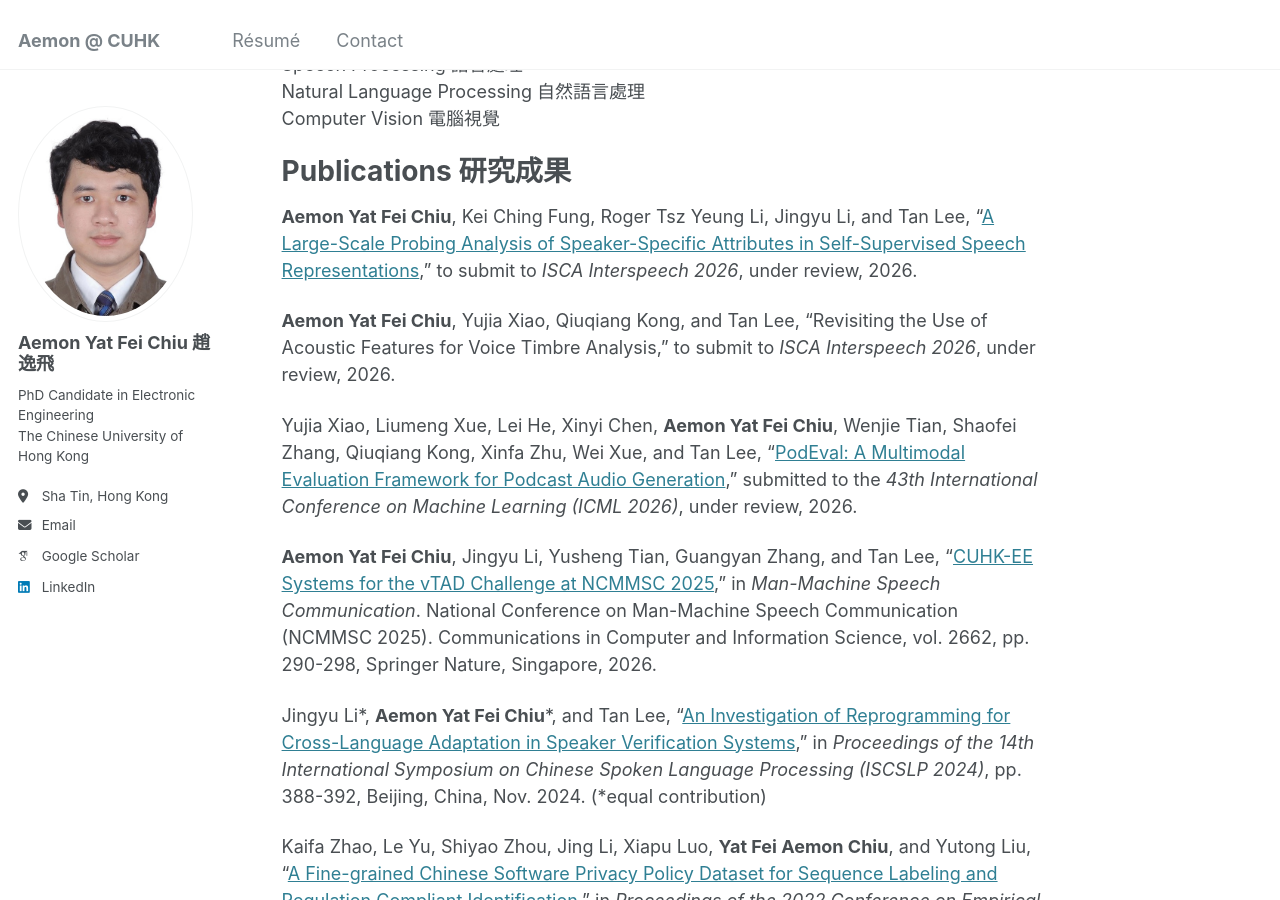
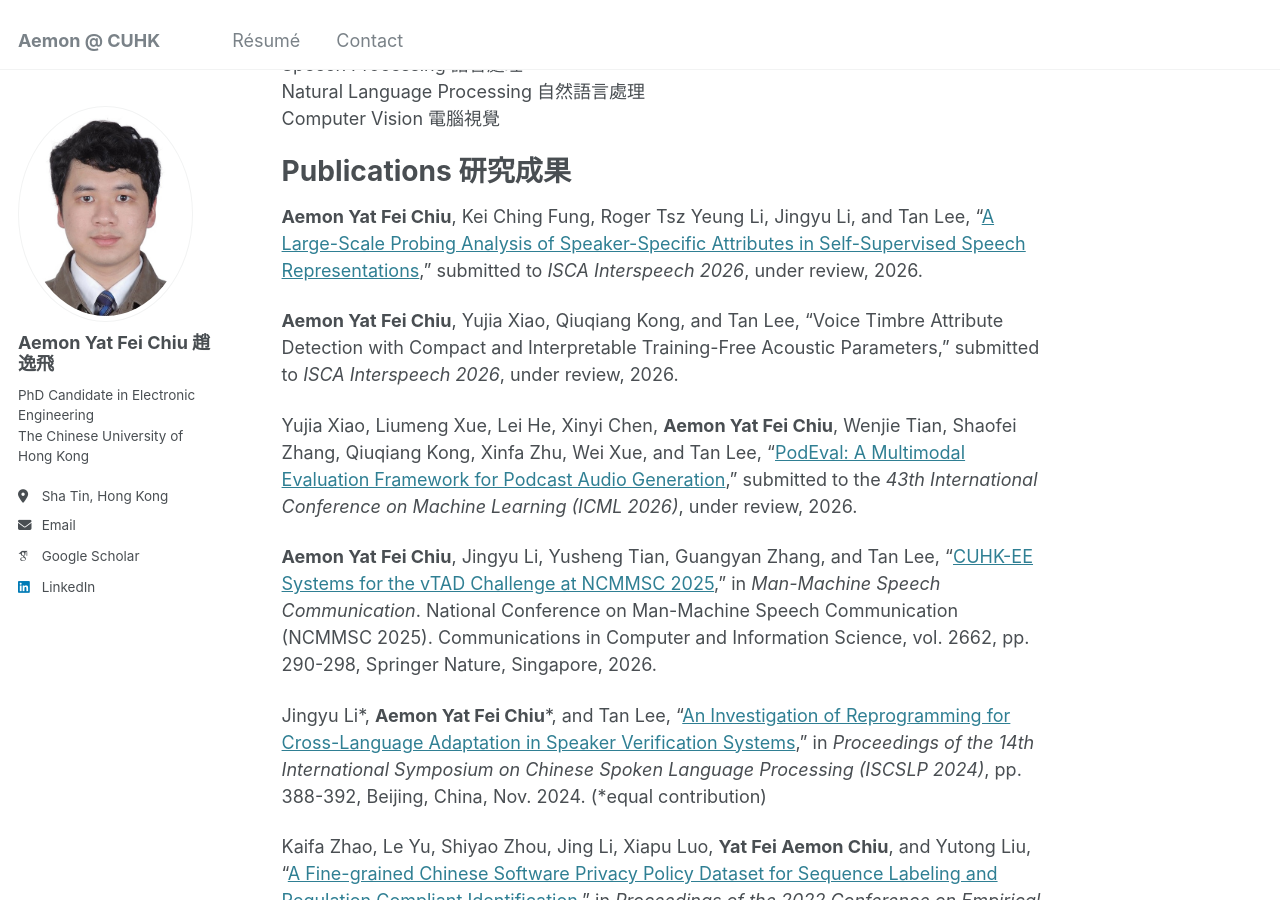
Before and after one commit to aemonyfchiu/aemonyfchiu.github.io, a Jekyll site: the page built from _pages/about.md, in a window 1280 px wide and 900 px high, scrolled down 786 px. Built offline with Jekyll 4.4.1, drawn with Linux system fonts in a browser that asks for light colours; some web fonts are replaced; a script that is not in the unit is left out.

Commit message:
Update about.md

```diff
--- a/_pages/about.md
+++ b/_pages/about.md
@@ -21,9 +21,9 @@ Computer Vision 電腦視覺
 
 Publications 研究成果
 ======
-**Aemon Yat Fei Chiu**, Kei Ching Fung, Roger Tsz Yeung Li, Jingyu Li, and Tan Lee, “[A Large-Scale Probing Analysis of Speaker-Specific Attributes in Self-Supervised Speech Representations](https://arxiv.org/abs/2501.05310),” to submit to *ISCA Interspeech 2026*, under review, 2026.
+**Aemon Yat Fei Chiu**, Kei Ching Fung, Roger Tsz Yeung Li, Jingyu Li, and Tan Lee, “[A Large-Scale Probing Analysis of Speaker-Specific Attributes in Self-Supervised Speech Representations](https://arxiv.org/abs/2501.05310),” submitted to *ISCA Interspeech 2026*, under review, 2026.
 
-**Aemon Yat Fei Chiu**, Yujia Xiao, Qiuqiang Kong, and Tan Lee, “Revisiting the Use of Acoustic Features for Voice Timbre Analysis,” to submit to *ISCA Interspeech 2026*, under review, 2026.
+**Aemon Yat Fei Chiu**, Yujia Xiao, Qiuqiang Kong, and Tan Lee, “Voice Timbre Attribute Detection with Compact and Interpretable Training-Free Acoustic Parameters,” submitted to *ISCA Interspeech 2026*, under review, 2026.
 
 Yujia Xiao, Liumeng Xue, Lei He, Xinyi Chen, **Aemon Yat Fei Chiu**, Wenjie Tian, Shaofei Zhang, Qiuqiang Kong, Xinfa Zhu, Wei Xue, and Tan Lee, “[PodEval: A Multimodal Evaluation Framework for Podcast Audio Generation](https://arxiv.org/abs/2510.00485),” submitted to the *43th International Conference on Machine Learning (ICML 2026)*, under review, 2026.
 
```
